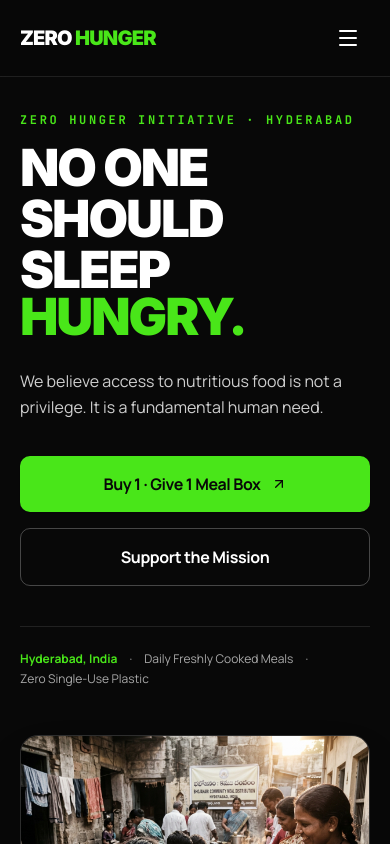
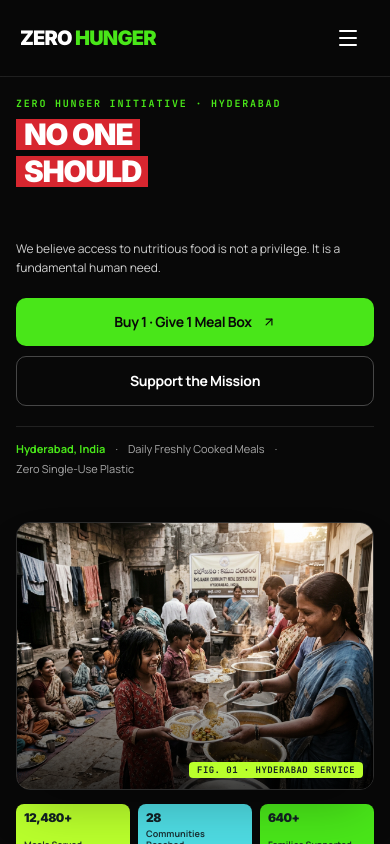
Before and after one commit to TechiesTech/zero-hunger-, a React (Vite) app: page / in a window 390 px wide. Shown: the top 844 px of the page. Built offline with nearby package versions, Linux system fonts and the light colour scheme; a web font is replaced by a local one.

Commit message:
feat(hero): add #D7262F activist text badges with word-by-word typewriter animation and mobile responsiveness

```diff
--- a/src/components/Hero.tsx
+++ b/src/components/Hero.tsx
@@ -10,32 +10,27 @@ interface HeroProps {
   onOpenSupport: (tab?: SupportTab) => void;
 }
 
-const HEADLINE_LINES = [
-  { text: 'NO ONE', accent: false },
-  { text: 'SHOULD', accent: false },
-  { text: 'SLEEP HUNGRY.', accent: true },
-];
 
 const FLOATING_CARDS = [
   {
     metric: '12,480+',
     label: 'Meals Served',
     bgClass: 'bg-[#B9FF2C] text-[#122023]',
-    position: 'top-5 -left-4 sm:-left-6 lg:-left-8',
+    position: 'top-2 -left-2 sm:-left-4 lg:-left-5',
     delay: 0.45,
   },
   {
     metric: '28',
     label: 'Communities Reached',
     bgClass: 'bg-[#4EDBE2] text-[#122023]',
-    position: 'top-1/2 -translate-y-1/2 -right-3 sm:-right-5 lg:-right-6',
+    position: 'top-1/2 -translate-y-1/2 -right-2 sm:-right-3 lg:-right-4',
     delay: 0.55,
   },
   {
     metric: '640+',
     label: 'Families Supported',
     bgClass: 'bg-[#49E619] text-[#122023]',
-    position: 'bottom-6 left-4 sm:left-6 lg:-left-6',
+    position: '-bottom-2.5 -left-2 sm:-left-4 lg:-left-5',
     delay: 0.65,
   },
 ];
@@ -53,50 +48,53 @@ export const Hero: React.FC<HeroProps> = ({ onOpenSupport }) => {
   };
 
   return (
-    <section className="relative bg-[#080808] text-white pt-28 sm:pt-32 lg:pt-36 pb-16 sm:pb-24 overflow-hidden border-b border-white/10">
-      <div className="max-w-[1360px] mx-auto px-5 sm:px-8 lg:px-12">
-        <div className="grid grid-cols-1 lg:grid-cols-12 gap-12 lg:gap-10 items-center">
+    <section className="relative bg-[#080808] text-white pt-24 sm:pt-24 md:pt-20 lg:pt-20 pb-6 sm:pb-8 overflow-hidden border-b border-white/10">
+      <div className="max-w-[1360px] mx-auto px-4 xs:px-5 sm:px-8 lg:px-12">
+        <div className="grid grid-cols-1 md:grid-cols-12 gap-8 md:gap-6 lg:gap-10 items-start">
           {/* LEFT COLUMN: Condensed Display Headline & CTAs */}
-          <div className="lg:col-span-6 xl:col-span-6 flex flex-col items-start">
+          <div className="col-span-1 md:col-span-6 lg:col-span-6 xl:col-span-6 flex flex-col items-start pt-0 sm:pt-1 md:pt-2 lg:pt-4">
             <motion.span
               initial={prefersReducedMotion ? false : { opacity: 0, y: 12 }}
               animate={{ opacity: 1, y: 0 }}
               transition={{ duration: 0.5, ease: [0.16, 1, 0.3, 1] }}
-              className="text-xs font-mono-tabular font-bold uppercase tracking-[0.22em] text-[#49E619] mb-4 block"
+              className="text-[10px] xs:text-xs font-mono-tabular font-bold uppercase tracking-[0.18em] xs:tracking-[0.22em] text-[#49E619] mb-2 sm:mb-2.5 block"
             >
               ZERO HUNGER INITIATIVE · HYDERABAD
             </motion.span>
 
-            <h1 className="font-display-sans uppercase text-[3.2rem] sm:text-6xl lg:text-[4.5rem] xl:text-[5.25rem] font-black tracking-[-0.04em] leading-[0.92] text-white">
-              {HEADLINE_LINES.map((line, index) => (
-                <span key={line.text} className="block overflow-hidden pb-1">
-                  <motion.span
-                    initial={prefersReducedMotion ? false : { y: '100%', opacity: 0 }}
-                    animate={{ y: '0%', opacity: 1 }}
-                    transition={{
-                      duration: 0.7,
-                      delay: 0.08 + index * 0.11,
-                      ease: [0.16, 1, 0.3, 1],
-                    }}
-                    className="block"
-                  >
-                    {line.accent ? (
-                      <>
-                        SLEEP <span className="text-[#49E619]">HUNGRY.</span>
-                      </>
-                    ) : (
-                      line.text
-                    )}
-                  </motion.span>
+            <h1 className="font-display-sans uppercase text-[1.85rem] xs:text-[2.15rem] sm:text-[2.75rem] md:text-[3rem] lg:text-[3.5rem] xl:text-[4rem] font-black tracking-[-0.04em] leading-[0.92] text-white flex flex-col items-start gap-1 sm:gap-1.5 w-full">
+              {/* Line 1: NO ONE with typing highlight wipe */}
+              <span className="block overflow-hidden pb-0.5">
+                <span className="type-word-1 inline-block bg-[#D7262F] text-white px-2 py-0.5 xs:px-2.5 sm:px-3.5 md:px-4 sm:py-1">
+                  NO ONE
                 </span>
-              ))}
+              </span>
+
+              {/* Line 2: SHOULD with typing highlight wipe */}
+              <span className="block overflow-hidden pb-0.5">
+                <span className="type-word-2 inline-block bg-[#D7262F] text-white px-2 py-0.5 xs:px-2.5 sm:px-3.5 md:px-4 sm:py-1">
+                  SHOULD
+                </span>
+              </span>
+
+              {/* Line 3: SLEEP with typing highlight wipe, HUNGRY. beside it in neon green */}
+              <span className="block overflow-hidden pb-0.5">
+                <span className="flex items-center flex-wrap gap-x-1.5 xs:gap-x-2 sm:gap-x-3">
+                  <span className="type-word-3 inline-block bg-[#D7262F] text-white px-2 py-0.5 xs:px-2.5 sm:px-3.5 md:px-4 sm:py-1">
+                    SLEEP
+                  </span>
+                  <span className="type-word-4 inline-block text-[#49E619]">
+                    HUNGRY.
+                  </span>
+                </span>
+              </span>
             </h1>
 
             <motion.p
               initial={prefersReducedMotion ? false : { opacity: 0, y: 16 }}
               animate={{ opacity: 1, y: 0 }}
-              transition={{ duration: 0.65, delay: 0.38, ease: [0.16, 1, 0.3, 1] }}
-              className="mt-6 text-base sm:text-lg text-white/80 leading-relaxed max-w-xl"
+              transition={{ duration: 0.65, delay: 0.34, ease: [0.16, 1, 0.3, 1] }}
+              className="mt-3 sm:mt-4 text-xs xs:text-sm sm:text-base text-white/80 leading-relaxed max-w-xl"
             >
               We believe access to nutritious food is not a privilege.
               <br className="hidden sm:inline" /> It is a fundamental human need.
@@ -105,17 +103,17 @@ export const Hero: React.FC<HeroProps> = ({ onOpenSupport }) => {
             <motion.div
               initial={prefersReducedMotion ? false : { opacity: 0, y: 16 }}
               animate={{ opacity: 1, y: 0 }}
-              transition={{ duration: 0.65, delay: 0.48, ease: [0.16, 1, 0.3, 1] }}
-              className="mt-9 flex flex-col sm:flex-row items-stretch sm:items-center gap-4 w-full sm:w-auto"
+              transition={{ duration: 0.65, delay: 0.42, ease: [0.16, 1, 0.3, 1] }}
+              className="mt-5 sm:mt-6 flex flex-col sm:flex-row items-stretch sm:items-center gap-2.5 sm:gap-3 w-full sm:w-auto"
             >
-              <Button to="/meal-box" variant="primary" size="lg" fullWidthMobile>
+              <Button to="/meal-box" variant="primary" size="md" fullWidthMobile>
                 <span>Buy 1 · Give 1 Meal Box</span>
-                <ArrowUpRight className="w-4 h-4" />
+                <ArrowUpRight className="w-3.5 h-3.5" />
               </Button>
               <Button
                 type="button"
                 variant="outline-light"
-                size="lg"
+                size="md"
                 fullWidthMobile
                 onClick={() => onOpenSupport('donate')}
               >
@@ -127,8 +125,8 @@ export const Hero: React.FC<HeroProps> = ({ onOpenSupport }) => {
             <motion.div
               initial={prefersReducedMotion ? false : { opacity: 0 }}
               animate={{ opacity: 1 }}
-              transition={{ duration: 0.7, delay: 0.6 }}
-              className="mt-10 pt-6 border-t border-white/10 flex flex-wrap items-center gap-x-3 gap-y-1 text-xs text-white/65"
+              transition={{ duration: 0.7, delay: 0.52 }}
+              className="mt-5 sm:mt-6 pt-3.5 sm:pt-4 border-t border-white/10 flex flex-wrap items-center gap-x-2.5 sm:gap-x-3 gap-y-1 text-[11px] sm:text-xs text-white/65"
             >
               <span className="font-bold text-[#49E619]">Hyderabad, India</span>
               <span aria-hidden="true">·</span>
@@ -139,16 +137,16 @@ export const Hero: React.FC<HeroProps> = ({ onOpenSupport }) => {
           </div>
 
           {/* RIGHT COLUMN: Large Humanitarian Photograph + Vibrant Floating Ledger Cards */}
-          <div className="lg:col-span-6 xl:col-span-6 relative lg:pl-6">
+          <div className="col-span-1 md:col-span-6 lg:col-span-6 xl:col-span-6 relative md:pl-4 lg:pl-6 pt-3 md:pt-4 lg:pt-8 xl:pt-10 w-full">
             <motion.div
               style={{ y: imageY }}
               initial={prefersReducedMotion ? false : { opacity: 0, scale: 0.96 }}
               animate={{ opacity: 1, scale: 1 }}
               transition={{ duration: 0.85, delay: 0.2, ease: [0.16, 1, 0.3, 1] }}
-              className="relative mx-auto max-w-xl lg:max-w-none"
+              className="relative mx-auto max-w-sm xs:max-w-md md:max-w-none lg:max-w-[430px] xl:max-w-[460px]"
             >
               {/* Main Image Frame */}
-              <div className="relative rounded-[18px] overflow-hidden border border-white/15 shadow-2xl aspect-[4/3] sm:aspect-[5/4]">
+              <div className="relative rounded-[14px] sm:rounded-[16px] overflow-hidden border border-white/15 shadow-2xl aspect-[4/3] w-full">
                 <EditorialImage
                   src={IMAGES.heroMeals}
                   alt="Compassionate volunteers serving fresh steaming nutritious meals to children and families in Hyderabad"
@@ -159,14 +157,14 @@ export const Hero: React.FC<HeroProps> = ({ onOpenSupport }) => {
                   className="pointer-events-none absolute inset-0 bg-gradient-to-t from-black/75 via-transparent to-transparent"
                   aria-hidden="true"
                 />
-                <div className="absolute bottom-4 right-4 left-4 sm:left-auto text-right">
-                  <span className="text-[10px] font-mono-tabular font-bold uppercase tracking-widest text-[#122023] bg-[#B9FF2C] px-3 py-1 rounded-[6px]">
-                    FIG. 01 · MORNING COURTYARD SERVICE, HYDERABAD
+                <div className="absolute bottom-2.5 right-2.5 text-right pointer-events-none">
+                  <span className="text-[9px] font-mono-tabular font-bold uppercase tracking-wider text-[#122023] bg-[#B9FF2C] px-2 py-0.5 rounded-[4px]">
+                    FIG. 01 · HYDERABAD SERVICE
                   </span>
                 </div>
               </div>
 
-              {/* Color-Blocked Floating Information Cards */}
+              {/* Color-Blocked Floating Information Cards (Desktop & Tablet) */}
               {FLOATING_CARDS.map((card) => (
                 <motion.div
                   key={card.label}
@@ -177,28 +175,28 @@ export const Hero: React.FC<HeroProps> = ({ onOpenSupport }) => {
                     delay: card.delay,
                     ease: [0.16, 1, 0.3, 1],
                   }}
-                  className={`hidden sm:flex flex-col ${card.bgClass} rounded-[12px] px-4 py-3 shadow-xl ${card.position} absolute z-10`}
+                  className={`hidden md:flex flex-col ${card.bgClass} rounded-[6px] sm:rounded-[8px] px-2 py-1 sm:px-2.5 sm:py-1.5 shadow-md ${card.position} absolute z-10 select-none`}
                 >
-                  <span className="font-display-sans text-xl lg:text-2xl font-black tracking-tight leading-none">
+                  <span className="font-display-sans text-xs sm:text-sm lg:text-base font-black tracking-tight leading-none">
                     {card.metric}
                   </span>
-                  <span className="text-[11px] font-bold opacity-85 whitespace-nowrap mt-0.5">
+                  <span className="text-[8px] sm:text-[9px] font-bold opacity-85 whitespace-nowrap mt-0.5">
                     {card.label}
                   </span>
                 </motion.div>
               ))}
 
-              {/* Mobile-friendly compact stat strip below image on small screens */}
-              <div className="grid grid-cols-3 gap-2 mt-3 sm:hidden">
+              {/* Mobile-friendly compact stat strip below image on phones (< md breakpoint) */}
+              <div className="grid grid-cols-3 gap-2 mt-3.5 md:hidden">
                 {FLOATING_CARDS.map((card) => (
                   <div
                     key={card.label}
-                    className={`${card.bgClass} rounded-[10px] p-3 text-left`}
+                    className={`${card.bgClass} rounded-[8px] p-2 xs:p-2.5 text-left flex flex-col justify-between min-h-[52px]`}
                   >
-                    <div className="font-display-sans text-base font-black leading-none">
+                    <div className="font-display-sans text-xs xs:text-sm font-black leading-none">
                       {card.metric}
                     </div>
-                    <div className="text-[11px] font-semibold leading-tight mt-1">
+                    <div className="text-[9px] xs:text-[10px] font-bold leading-tight mt-1 opacity-90">
                       {card.label}
                     </div>
                   </div>
@@ -213,12 +211,12 @@ export const Hero: React.FC<HeroProps> = ({ onOpenSupport }) => {
           initial={prefersReducedMotion ? false : { opacity: 0 }}
           animate={{ opacity: 1 }}
           transition={{ duration: 0.8, delay: 0.85 }}
-          className="mt-14 sm:mt-20 flex justify-center lg:justify-start"
+          className="mt-4 sm:mt-6 flex justify-center md:justify-start"
         >
           <button
             type="button"
             onClick={scrollToImpact}
-            className="group inline-flex items-center gap-2.5 text-xs font-mono-tabular font-bold uppercase tracking-[0.22em] text-white/70 hover:text-[#49E619] transition-colors cursor-pointer py-2"
+            className="group inline-flex items-center gap-2 text-xs font-mono-tabular font-bold uppercase tracking-[0.22em] text-white/70 hover:text-[#49E619] transition-colors cursor-pointer py-1"
           >
             <span>SCROLL TO EXPLORE</span>
             <ArrowDown className="w-3.5 h-3.5 text-[#49E619] transition-transform duration-300 group-hover:translate-y-1" />
--- a/src/index.css
+++ b/src/index.css
@@ -106,6 +106,103 @@
   animation: routeDashFlow 1.2s linear infinite;
 }
 
+/* Instagram-style Typewriter Text-Highlight Animation (GPU-Composited, Zero CLS, 100 SEO & Lighthouse friendly) */
+@keyframes typeHighlightWord1 {
+  0% {
+    clip-path: inset(0 100% 0 0);
+    opacity: 0.15;
+  }
+  3% {
+    opacity: 1;
+  }
+  14%, 88% {
+    clip-path: inset(0 0% 0 0);
+    opacity: 1;
+  }
+  95%, 100% {
+    clip-path: inset(0 100% 0 0);
+    opacity: 0.15;
+  }
+}
+
+@keyframes typeHighlightWord2 {
+  0%, 14% {
+    clip-path: inset(0 100% 0 0);
+    opacity: 0.15;
+  }
+  17% {
+    opacity: 1;
+  }
+  28%, 88% {
+    clip-path: inset(0 0% 0 0);
+    opacity: 1;
+  }
+  95%, 100% {
+    clip-path: inset(0 100% 0 0);
+    opacity: 0.15;
+  }
+}
+
+@keyframes typeHighlightWord3 {
+  0%, 28% {
+    clip-path: inset(0 100% 0 0);
+    opacity: 0.15;
+  }
+  31% {
+    opacity: 1;
+  }
+  42%, 88% {
+    clip-path: inset(0 0% 0 0);
+    opacity: 1;
+  }
+  95%, 100% {
+    clip-path: inset(0 100% 0 0);
+    opacity: 0.15;
+  }
+}
+
+@keyframes typeHighlightWord4 {
+  0%, 42% {
+    clip-path: inset(0 100% 0 0);
+    opacity: 0.15;
+  }
+  45% {
+    opacity: 1;
+  }
+  56%, 88% {
+    clip-path: inset(0 0% 0 0);
+    opacity: 1;
+  }
+  95%, 100% {
+    clip-path: inset(0 100% 0 0);
+    opacity: 0.15;
+  }
+}
+
+.type-word-1 {
+  animation: typeHighlightWord1 5.5s cubic-bezier(0.25, 1, 0.5, 1) infinite;
+  will-change: clip-path;
+  contain: paint;
+}
+
+.type-word-2 {
+  animation: typeHighlightWord2 5.5s cubic-bezier(0.25, 1, 0.5, 1) infinite;
+  will-change: clip-path;
+  contain: paint;
+}
+
+.type-word-3 {
+  animation: typeHighlightWord3 5.5s cubic-bezier(0.25, 1, 0.5, 1) infinite;
+  will-change: clip-path;
+  contain: paint;
+}
+
+.type-word-4 {
+  animation: typeHighlightWord4 5.5s cubic-bezier(0.25, 1, 0.5, 1) infinite;
+  will-change: clip-path;
+  contain: paint;
+}
+
 @media (prefers-reduced-motion: reduce) {
   *,
   ::before,
--- a/src/pages/Home.tsx
+++ b/src/pages/Home.tsx
@@ -205,7 +205,7 @@ export const Home: React.FC<HomeProps> = ({ onOpenSupport }) => {
               <h2 className="font-display-sans uppercase text-3xl sm:text-5xl font-black tracking-[-0.04em] leading-[0.95] text-white">
                 A VISUAL MANIFESTO:
                 <br />
-                <span className="text-[#E21B23]">NO ONE SHOULD SLEEP.</span>
+                <span className="text-[#D7262F]">NO ONE SHOULD SLEEP.</span>
               </h2>
               <p className="mt-5 text-sm sm:text-base text-white/80 leading-relaxed max-w-xl">
                 Designed with brutalist clarity, high-contrast red badge blocks, and an uncompromising message. Spread the word across community centers, university campuses, food banks, and social media.
```
Also changed, not shown: src/components/BrutalistPosterLockup.tsx (+5 -5 lines).
